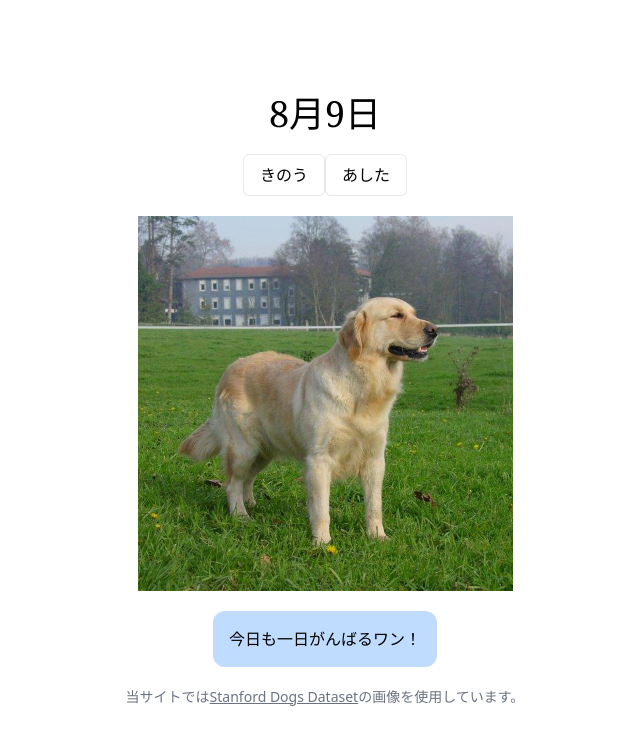
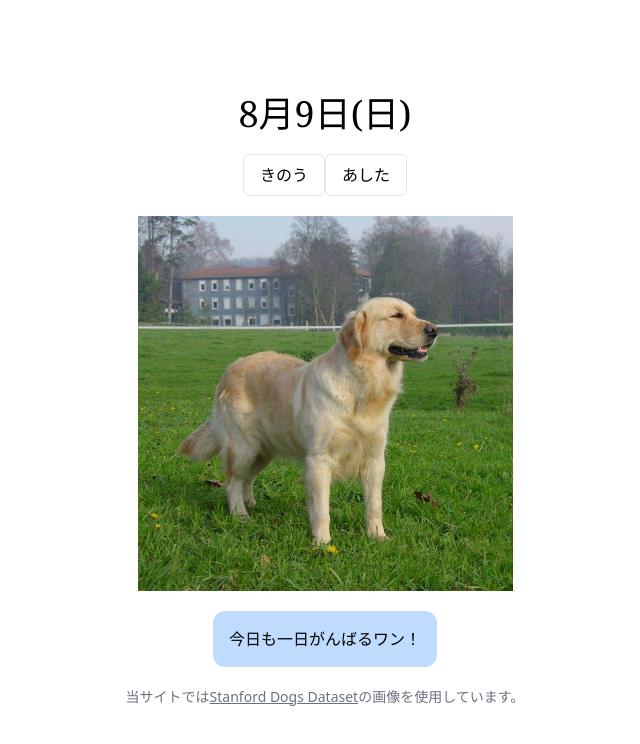
Before and after one commit to inoway46/dog-calendar, a Next.js app: page / in a window 1280 px wide. Shown: the top 744 px of the page, without its empty margins (315-955 px from the left). Built offline with nearby package versions, Linux system fonts and the light colour scheme.

Commit message:
green: 曜日を固定する

```diff
--- a/pages/index.tsx
+++ b/pages/index.tsx
@@ -39,7 +39,7 @@ export default function Home() {
   const formatDate = (date: Date) => {
     const month = date.getMonth() + 1;
     const day = date.getDate();
-    return `${month}月${day}日`;
+    return `${month}月${day}日(日)`;
   };
 
   const goYesterday = (): void => changeDate(-1);
```
